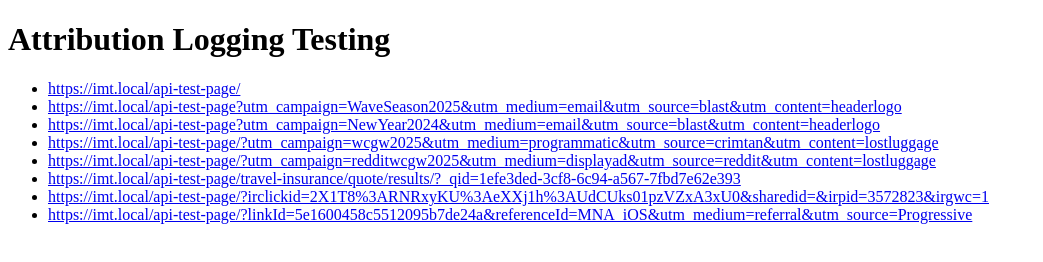
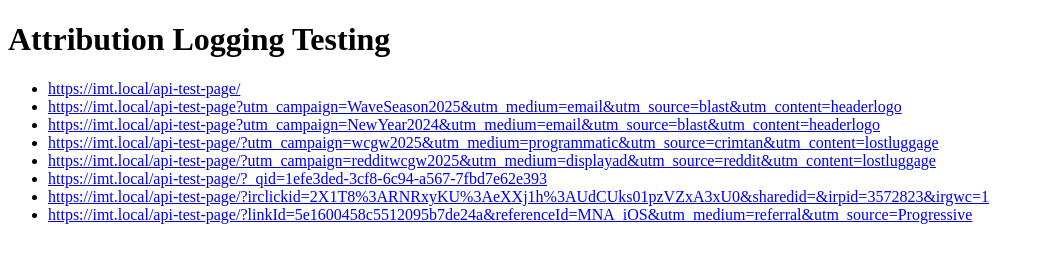
Before and after one commit to scott-primacy/scott-primacy.github.io, a plain HTML site: page index.html in a window 1280 px wide. Shown: the whole page, without its empty margins (0-1043 px from the left). Drawn offline with Linux system fonts and the light colour scheme.

Commit message:
adding links

```diff
--- a/index.html
+++ b/index.html
@@ -12,7 +12,7 @@
   <li><a target="_blank" href="https://imt.local/api-test-page?utm_campaign=NewYear2024&utm_medium=email&utm_source=blast&utm_content=headerlogo">https://imt.local/api-test-page?utm_campaign=NewYear2024&utm_medium=email&utm_source=blast&utm_content=headerlogo</a></li>
   <li><a target="_blank" href="https://imt.local/api-test-page/?utm_campaign=wcgw2025&utm_medium=programmatic&utm_source=crimtan&utm_content=lostluggage">https://imt.local/api-test-page/?utm_campaign=wcgw2025&utm_medium=programmatic&utm_source=crimtan&utm_content=lostluggage</a></li>
   <li><a target="_blank" href="https://imt.local/api-test-page/?utm_campaign=redditwcgw2025&utm_medium=displayad&utm_source=reddit&utm_content=lostluggage">https://imt.local/api-test-page/?utm_campaign=redditwcgw2025&utm_medium=displayad&utm_source=reddit&utm_content=lostluggage</a></li>
-  <li><a target="_blank" href="https://imt.local/?_qid=1efe3ded-3cf8-6c94-a567-7fbd7e62e393">https://imt.local/api-test-page/travel-insurance/quote/results/?_qid=1efe3ded-3cf8-6c94-a567-7fbd7e62e393</a></li>
+  <li><a target="_blank" href="https://imt.local/?_qid=1efe3ded-3cf8-6c94-a567-7fbd7e62e393">https://imt.local/api-test-page/?_qid=1efe3ded-3cf8-6c94-a567-7fbd7e62e393</a></li>
   <li><a target="_blank" href="https://imt.local/api-test-page/?irclickid=2X1T8%3ARNRxyKU%3AeXXj1h%3AUdCUks01pzVZxA3xU0&sharedid=&irpid=3572823&irgwc=1">https://imt.local/api-test-page/?irclickid=2X1T8%3ARNRxyKU%3AeXXj1h%3AUdCUks01pzVZxA3xU0&sharedid=&irpid=3572823&irgwc=1</a></li>
   <li><a target="_blank" href="https://imt.local/api-test-page/?linkId=5e1600458c5512095b7de24a&referenceId=MNA_iOS&utm_medium=referral&utm_source=Progressive">https://imt.local/api-test-page/?linkId=5e1600458c5512095b7de24a&referenceId=MNA_iOS&utm_medium=referral&utm_source=Progressive</a></li>
 </ul>
```
